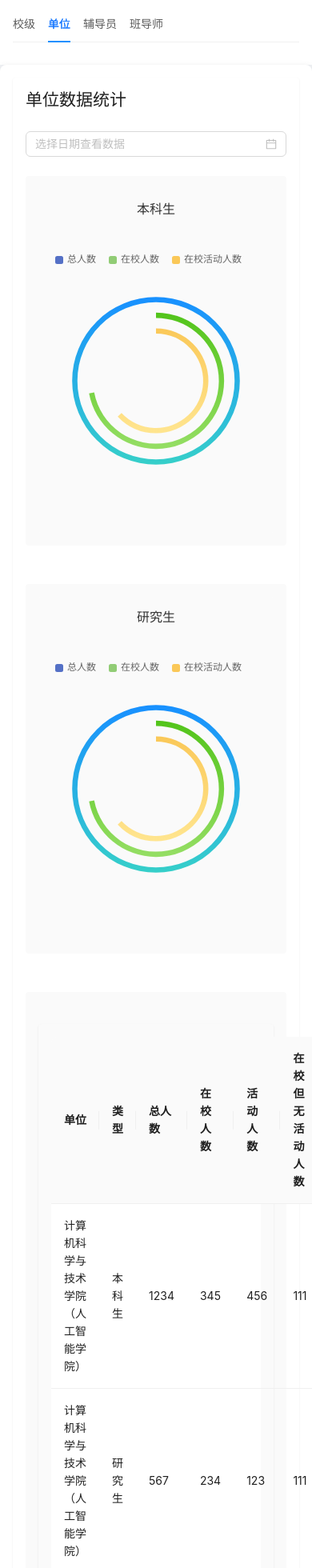
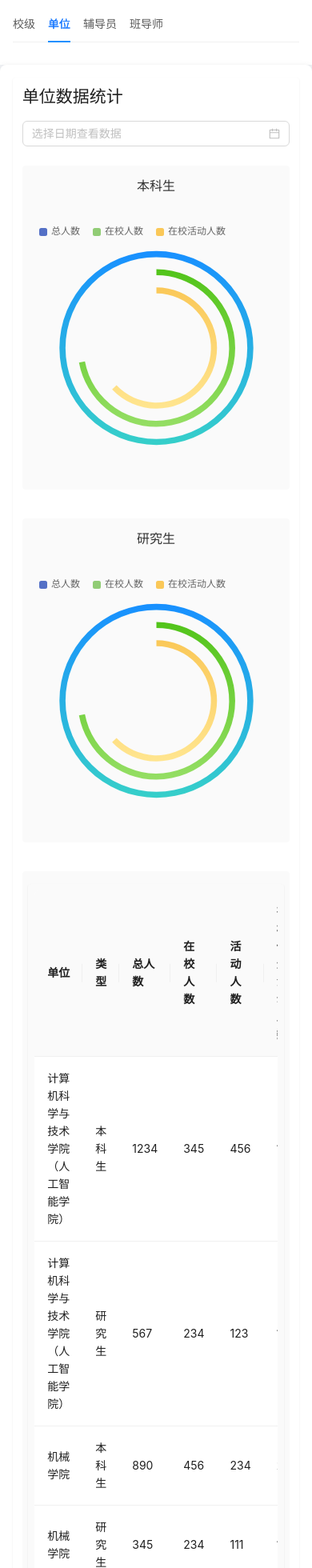
Before and after one commit to Royhhkey/Viewpeople, a Vue app: page /unit in a window 390 px wide. Shown: the part 40-2000 px from the top of the page at 80% size. Built offline with nearby package versions, Linux system fonts and the light colour scheme.

Commit message:
修改手机端页面的表格样式问题

```diff
--- a/src/components/DataTable.vue
+++ b/src/components/DataTable.vue
@@ -29,9 +29,23 @@ const props = defineProps({
 
 <style scoped>
 .table-container {
-  /* margin-top: 24px; */
+  width: 100%;
   background: #fff;
   border-radius: 4px;
   box-shadow: 0 1px 2px rgba(0, 0, 0, 0.1);
+  overflow-x: auto;
+}
+
+:deep(.ant-table) {
+  background: #fff;
+}
+
+:deep(.ant-table-container) {
+  border-radius: 4px;
+  overflow: hidden;
+}
+
+:deep(.ant-table-content) {
+  overflow-x: auto;
 }
 </style>
--- a/src/views/CounselorView.vue
+++ b/src/views/CounselorView.vue
@@ -150,13 +150,13 @@ const handleDateChange = (date) => {
 /* 移动端适配 */
 @media screen and (max-width: 768px) {
   .view-container {
-    padding: 16px;
+    padding: 3vw;
   }
 
   .header {
     flex-direction: column;
     align-items: flex-start;
-    gap: 16px;
+    gap: 2vw;
   }
 
   .date-picker {
@@ -165,10 +165,13 @@ const handleDateChange = (date) => {
 
   .chart-container {
     min-width: 100%;
+    padding: 2vw;
+    margin-bottom: 3vw;
   }
 
   .table-container {
-    margin-top: 16px;
+    margin-top: 2vw;
+    padding: 2vw;
     overflow-x: auto;
   }
 }
--- a/src/views/SchoolView.vue
+++ b/src/views/SchoolView.vue
@@ -137,29 +137,30 @@ const chartData = {
 /* 移动端适配 */
 @media screen and (max-width: 768px) {
   .view-container {
-    padding: 16px;
+    padding: 3vw;
   }
 
   .header {
     flex-direction: column;
     align-items: flex-start;
-    gap: 16px;
+    gap: 2vw;
   }
 
   .date-picker {
-    /* width: 20vw;
-    min-width:150px ; */
     width: 100%;
   }
 
   .chart-container {
     min-width: 100%;
+    padding: 2vw;
+    margin-bottom: 3vw;
   }
 
   .table-container {
     background: #fafafa;
-    padding: 16px;
+    padding: 2vw;
     border-radius: 4px;
+    margin-top: 2vw;
     margin-top: 24px;
   }
 }
--- a/src/views/TeacherView.vue
+++ b/src/views/TeacherView.vue
@@ -105,13 +105,13 @@ const handleDateChange = (date) => {
 /* 移动端适配 */
 @media screen and (max-width: 768px) {
   .view-container {
-    padding: 16px;
+    padding: 3vw;
   }
 
   .header {
     flex-direction: column;
     align-items: flex-start;
-    gap: 16px;
+    gap: 2vw;
   }
 
   .date-picker {
@@ -120,6 +120,8 @@ const handleDateChange = (date) => {
 
   .chart-container {
     min-width: 100%;
+    padding: 2vw;
+    margin-bottom: 3vw;
   }
 }
 </style>
--- a/src/views/UnitView.vue
+++ b/src/views/UnitView.vue
@@ -171,13 +171,13 @@ const chartData = {
 /* 移动端适配 */
 @media screen and (max-width: 768px) {
   .view-container {
-    padding: 16px;
+    padding: 3vw;
   }
 
   .header {
     flex-direction: column;
     align-items: flex-start;
-    gap: 16px;
+    gap: 2vw;
   }
 
   .date-picker {
@@ -186,6 +186,14 @@ const chartData = {
 
   .chart-container {
     min-width: 100%;
+    padding: 2vw;
+    margin-bottom: 3vw;
+  }
+
+  .table-container {
+    margin-top: 2vw;
+    padding: 2vw;
+    overflow-x: auto;
   }
 }
 </style>
```
